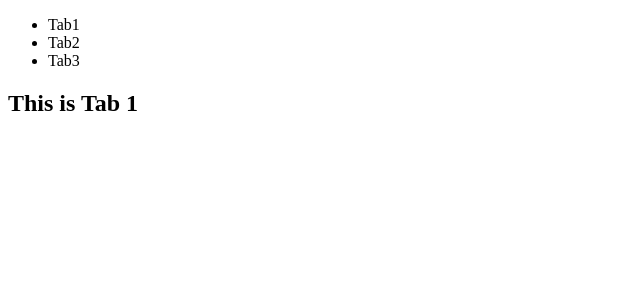
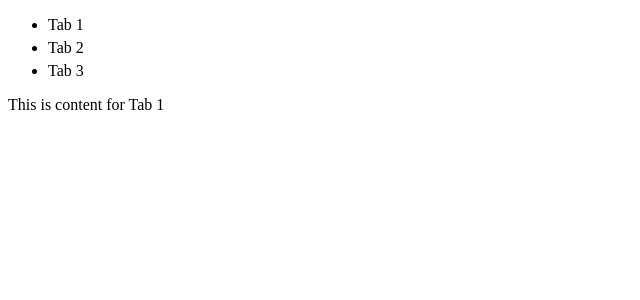
Before and after one commit to acciojob/react-composition-1-SAHILDWIVEDI1232, a React app: page / in a window 1280 px wide. Shown: the top 300 px of the page, without its empty margins (0-640 px from the left). Built offline with nearby package versions, Linux system fonts and the light colour scheme.

Commit message:
Replace tab content logic with Tabs component
Refactor App component to use Tabs for content display.

```diff
--- a/src/components/App.js
+++ b/src/components/App.js
@@ -1,34 +1,14 @@
-
 import React from "react";
-import {useState} from "react"
-import './../styles/App.css';
+import Tabs from "./Tabs";
 
 const App = () => {
-const[tab,setTab]=useState("tab1");
+  const tabsData = [
+    { title: "Tab 1", content: "This is content for Tab 1" },
+    { title: "Tab 2", content: "This is content for Tab 2" },
+    { title: "Tab 3", content: "This is content for Tab 3" },
+  ];
 
-  let content;
+  return <Tabs tabs={tabsData} />;
+};
 
-  if (tab === "tab1") {
-    content = <h2>This is Tab 1</h2>;
-  } else if (tab === "tab2") {
-    content = <h2>This is Tab 2</h2>;
-  } else {
-    content = <h2>This is Tab 3</h2>;
-  }
-
-
-  return (
-    <div>
-        {/* Do not remove the main div */}
-    <ul>
-    <li onClick={()=>setTab("tab1")}>Tab1</li>
-    <li onClick={()=>setTab("tab2")}>Tab2</li>
-    <li onClick={()=>setTab("tab3")}>Tab3</li>
-
-    </ul>
-{content}
-    </div>
-  )
-}
-
-export default App
+export default App;
```
